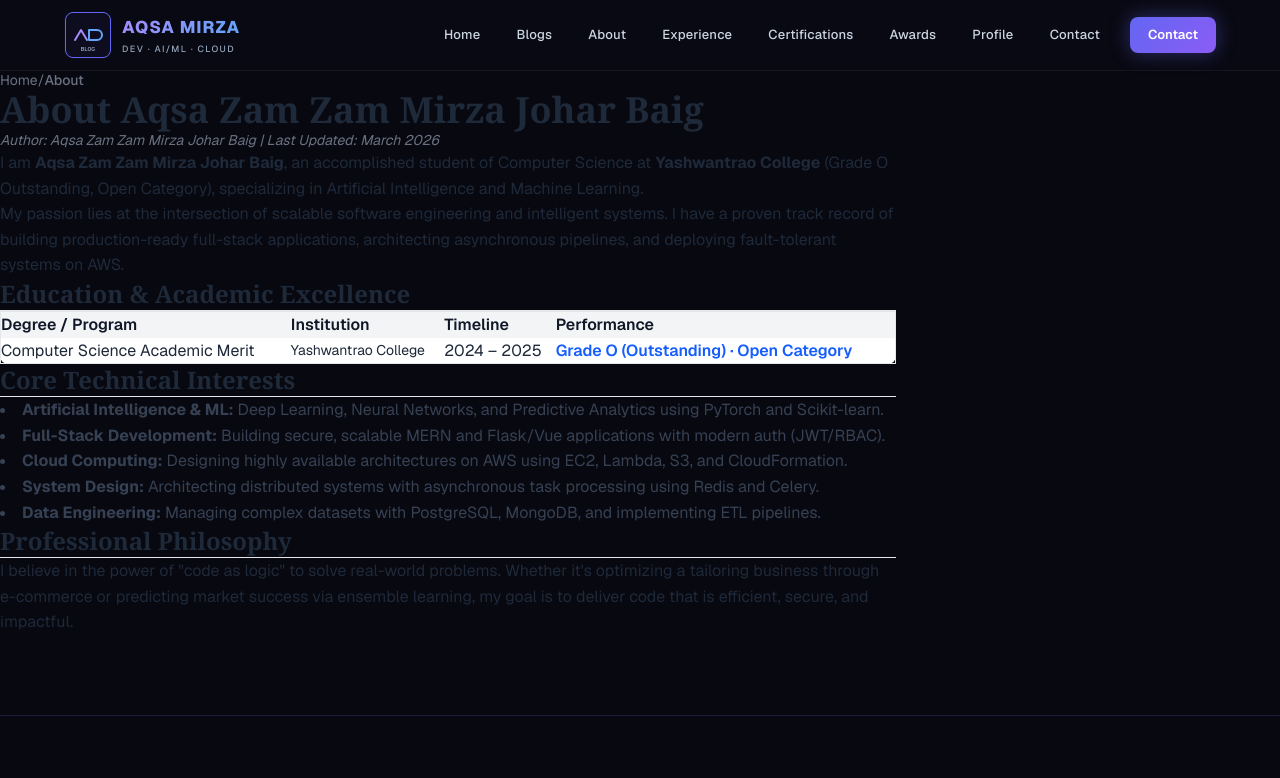
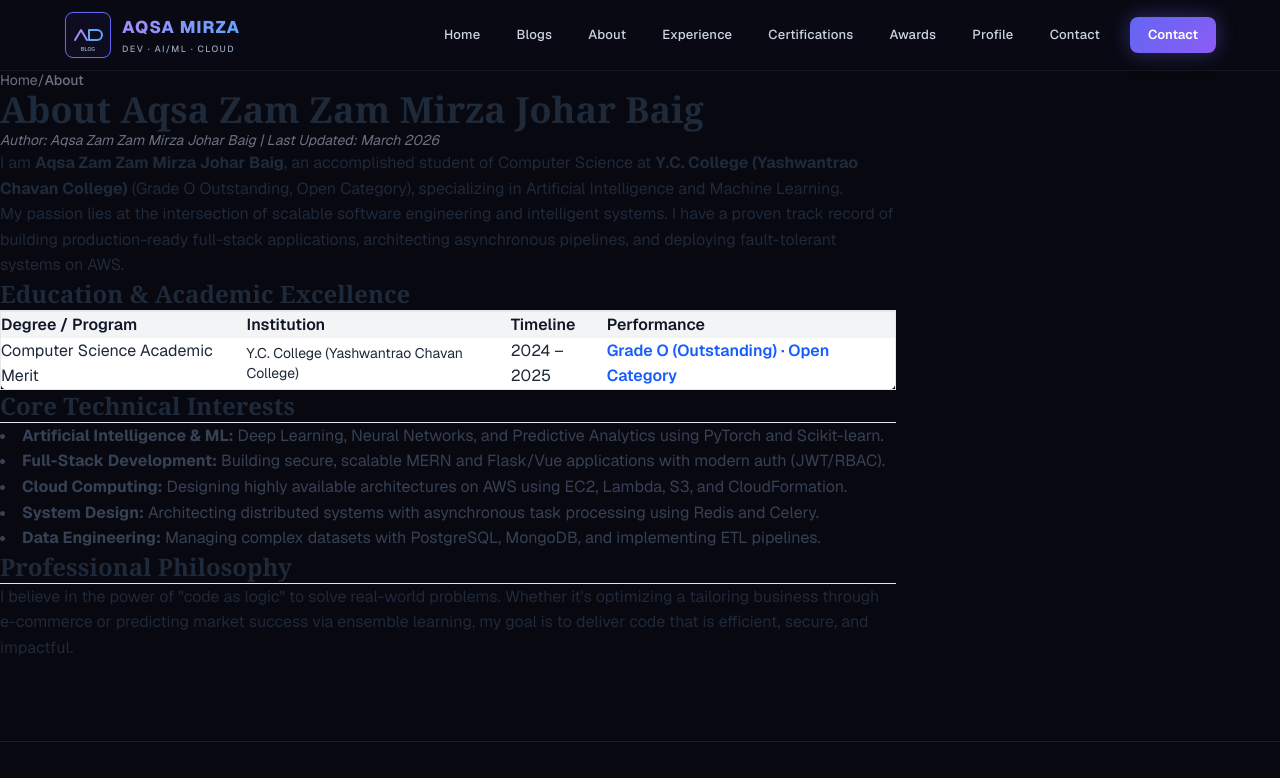
Before and after one commit to AQSA-ZAM-ZAM-MIRZA-JOHAR-BAIG/AQSA-ZAM-ZAM-MIRZA-JOHAR-BAIG-Constitutional-Law-Blogs, a Next.js app: page /about in a window 1280 px wide. Shown: the top 778 px of the page. Built offline with nearby package versions, Linux system fonts and the light colour scheme.

Commit message:
Update institution name to Y.C. College (Grade O Outstanding, Open Category)

```diff
--- a/src/app/about/page.tsx
+++ b/src/app/about/page.tsx
@@ -5,7 +5,7 @@ import { SITE_URL, absoluteUrl } from '@/lib/seo';
 export const metadata: Metadata = {
   title: 'About',
   description:
-    'Learn about Aqsa Zam Zam Mirza Johar Baig – education at Yashwantrao College (Grade O Outstanding, Open Category), technical strengths, and philosophy for building scalable software.',
+    'Learn about Aqsa Zam Zam Mirza Johar Baig – education at Y.C. College (Yashwantrao Chavan College, Grade O Outstanding, Open Category), technical strengths, and philosophy for building scalable software.',
   alternates: { canonical: `${SITE_URL}/about` },
   openGraph: {
     title: 'About Aqsa Zam Zam Mirza Johar Baig',
@@ -30,7 +30,7 @@ export default function About() {
         <p className="text-sm text-gray-500 italic mb-8">Author: Aqsa Zam Zam Mirza Johar Baig | Last Updated: March 2026</p>
 
         <p className="mb-6">
-          I am <strong>Aqsa Zam Zam Mirza Johar Baig</strong>, an accomplished student of Computer Science at <strong>Yashwantrao College</strong> (Grade O Outstanding, Open Category), specializing in Artificial Intelligence and Machine Learning.
+          I am <strong>Aqsa Zam Zam Mirza Johar Baig</strong>, an accomplished student of Computer Science at <strong>Y.C. College (Yashwantrao Chavan College)</strong> (Grade O Outstanding, Open Category), specializing in Artificial Intelligence and Machine Learning.
         </p>
 
         <p className="mb-8">
@@ -51,7 +51,7 @@ export default function About() {
             <tbody className="divide-y divide-gray-200 dark:divide-gray-700">
               <tr className="hover:bg-gray-50 dark:hover:bg-gray-800">
                 <td className="px-6 py-4">Computer Science Academic Merit</td>
-                <td className="px-6 py-4 text-sm">Yashwantrao College</td>
+                <td className="px-6 py-4 text-sm">Y.C. College (Yashwantrao Chavan College)</td>
                 <td className="px-6 py-4">2024 – 2025</td>
                 <td className="px-6 py-4 font-semibold text-blue-600 dark:text-blue-400">Grade O (Outstanding) · Open Category</td>
               </tr>
--- a/src/app/aqsa-zam-zam-mirza-johar-baig/page.tsx
+++ b/src/app/aqsa-zam-zam-mirza-johar-baig/page.tsx
@@ -86,7 +86,7 @@ export default function NameDisambiguationPage() {
               <span style={{ color: '#8b5cf6', marginTop: '4px' }}>▹</span>
               <div>
                 <strong style={{ display: 'block', color: '#f8fafc', fontSize: '16px' }}>Computer Science Academic Merit</strong>
-                <span style={{ fontSize: '15px', color: '#94a3b8' }}>Yashwantrao College — Grade O (Outstanding), Category: Open</span>
+                <span style={{ fontSize: '15px', color: '#94a3b8' }}>Y.C. College (Yashwantrao Chavan College) — Grade O (Outstanding), Category: Open</span>
               </div>
             </li>
           </ul>
--- a/src/app/contact/page.tsx
+++ b/src/app/contact/page.tsx
@@ -49,7 +49,7 @@ export default function Contact() {
             </div>
             <div>
               <h3 className="text-sm font-semibold text-gray-500 uppercase tracking-wider mb-1">Education</h3>
-              <p className="text-lg text-gray-800 dark:text-gray-200">Yashwantrao College (Grade O Outstanding, Open Category)</p>
+              <p className="text-lg text-gray-800 dark:text-gray-200">Y.C. College (Yashwantrao Chavan College, Grade O Outstanding, Open Category)</p>
             </div>
 
             <div className="pt-8 mt-4 border-t border-gray-200 dark:border-gray-700">
--- a/src/app/layout.tsx
+++ b/src/app/layout.tsx
@@ -38,6 +38,8 @@ export const metadata: Metadata = {
     "AI & ML Engineer",
     "Full-Stack Developer",
     "Constitutional Law Researcher",
+    "Y.C. College Student",
+    "Y.C College",
     "Yashwantrao College Student"
   ],
   authors: [{ name: "Aqsa Zam Zam Mirza Johar Baig (Aqsa Mirza)", url: SITE_URL }],
@@ -103,7 +105,7 @@ export default function RootLayout({
     "url": SITE_URL,
     "image": absoluteUrl("/profile.png"),
     "jobTitle": "Software Developer & AI/ML Specialist",
-    "description": "Aqsa Zam Zam Mirza Johar Baig (also known as Aqsa Zam Zam Mirza and Aqsa Mirza) is a Computer Science student at Yashwantrao College (Grade O Outstanding, Open Category), specializing in AI/ML, Full-stack development, and Constitutional Law research.",
+    "description": "Aqsa Zam Zam Mirza Johar Baig (also known as Aqsa Zam Zam Mirza and Aqsa Mirza) is a Computer Science student at Y.C. College (Yashwantrao Chavan College, Grade O Outstanding, Open Category), specializing in AI/ML, Full-stack development, and Constitutional Law research.",
     "disambiguatingDescription": "Official entity record for Aqsa Zam Zam Mirza Johar Baig, also searched as Aqsa Zam Zam Mirza and Aqsa Mirza.",
     "nationality": {
       "@type": "Country",
@@ -112,7 +114,7 @@ export default function RootLayout({
     "alumniOf": [
       {
         "@type": "EducationalOrganization",
-        "name": "Yashwantrao College"
+        "name": "Y.C. College (Yashwantrao Chavan College)"
       }
     ],
     "affiliation": {
--- a/src/app/moots-awards/page.tsx
+++ b/src/app/moots-awards/page.tsx
@@ -30,7 +30,7 @@ const awards = [
   },
   {
     title: "1st Place - Local College Coding Sprint",
-    organization: "Yashwantrao College",
+    organization: "Y.C. College (Yashwantrao Chavan College)",
     date: "Sept 2024",
     impact: "Solved 6/6 algorithmic challenges in record time using Python and C++.",
     details: "Focused on Dynamic Programming, Graph Theory, and String Manipulation."
--- a/src/app/page.tsx
+++ b/src/app/page.tsx
@@ -111,7 +111,7 @@ export default async function Home() {
             Who is Aqsa Zam Zam Mirza Johar Baig?
           </h2>
           <p style={{ color: "#cbd5e1", fontSize: "15px", lineHeight: 1.7 }}>
-            Aqsa Zam Zam Mirza Johar Baig is a full-stack developer and AI/ML specialist who studied Computer Science at Yashwantrao College (Grade O Outstanding, Open Category).
+            Aqsa Zam Zam Mirza Johar Baig is a full-stack developer and AI/ML specialist who studied Computer Science at Y.C. College (Yashwantrao Chavan College, Grade O Outstanding, Open Category).
             This official profile consolidates verified identity, education, projects, technical publications, and direct contact links.
           </p>
         </div>
@@ -151,7 +151,7 @@ export default async function Home() {
               letterSpacing: '0.08em', textTransform: 'uppercase', marginBottom: '28px',
             }}>
               <span style={{ width: '6px', height: '6px', borderRadius: '50%', backgroundColor: '#a78bfa', display: 'inline-block' }}></span>
-              CS & ENGINEERING (AI & ML) · YASHWANTRAO COLLEGE
+              CS & ENGINEERING (AI & ML) · Y.C. COLLEGE
             </div>
 
             <h1 style={{
@@ -408,8 +408,8 @@ export default async function Home() {
             {[
               {
                 icon: '🎓',
-                title: 'Yashwantrao College',
-                desc: 'Computer Science academic merit standing with Grade O (Outstanding) under Open Category. Strong foundation in software engineering and AI.',
+                title: 'Y.C. College',
+                desc: 'Computer Science academic merit standing at Y.C. College (Yashwantrao Chavan College) with Grade O (Outstanding) under Open Category. Strong foundation in software engineering and AI.',
                 link: '/about', linkText: 'Academic Profile →',
                 color: '#f59e0b',
               },
@@ -471,7 +471,7 @@ export default async function Home() {
           </div>
           <div style={{ display: 'flex', flexDirection: 'column', gap: '12px' }}>
             {[
-              { q: 'Who is Aqsa Zam Zam Mirza Johar Baig?', a: 'Aqsa Zam Zam Mirza Johar Baig is an accomplished Computer Science student at Yashwantrao College (Grade O Outstanding, Open Category), specializing in AI/ML and full-stack development.' },
+              { q: 'Who is Aqsa Zam Zam Mirza Johar Baig?', a: 'Aqsa Zam Zam Mirza Johar Baig is an accomplished Computer Science student at Y.C. College (Yashwantrao Chavan College, Grade O Outstanding, Open Category), specializing in AI/ML and full-stack development.' },
               { q: 'What are Aqsa\'s primary technical skills?', a: 'Her core skills include Java, Python, JavaScript, React.js, AWS Cloud, and Machine Learning frameworks like PyTorch and TensorFlow.' },
               { q: 'What significant projects has she built?', a: 'Key projects include Mahalaxmi Tailors (MERN/AWS), FalcoVita (Flask/Vue/Redis), and an IPO Success Predictor (Machine Learning).' },
               { q: 'How to contact Aqsa Zam Zam Mirza Johar Baig?', a: 'You can contact her via the Contact page, LinkedIn (aqsamirza08), or GitHub (AQSA-ZAM-ZAM-MIRZA-JOHAR-BAIG).' },
@@ -496,7 +496,7 @@ export default async function Home() {
                   {
                     "@type": "Question",
                     "name": "Who is Aqsa Zam Zam Mirza Johar Baig?",
-                    "acceptedAnswer": { "@type": "Answer", "text": "Aqsa Zam Zam Mirza Johar Baig is an accomplished Computer Science student at Yashwantrao College (Grade O Outstanding, Open Category), specializing in AI/ML and full-stack development." }
+                    "acceptedAnswer": { "@type": "Answer", "text": "Aqsa Zam Zam Mirza Johar Baig is an accomplished Computer Science student at Y.C. College (Yashwantrao Chavan College, Grade O Outstanding, Open Category), specializing in AI/ML and full-stack development." }
                   },
                   {
                     "@type": "Question",
--- a/src/components/AuthorBio.tsx
+++ b/src/components/AuthorBio.tsx
@@ -13,7 +13,7 @@ export default function AuthorBio() {
       aria-label="Author biography"
     >
       <p style={{ color: "#cbd5e1", fontSize: "14px", lineHeight: 1.7, marginBottom: "10px" }}>
-        <strong>Aqsa Zam Zam Mirza Johar Baig</strong> studied Computer Science at Yashwantrao College (Grade O Outstanding, Open Category).
+        <strong>Aqsa Zam Zam Mirza Johar Baig</strong> studied Computer Science at Y.C. College (Yashwantrao Chavan College, Grade O Outstanding, Open Category).
       </p>
       <p style={{ color: "#cbd5e1", fontSize: "14px", lineHeight: 1.7, marginBottom: "10px" }}>
         She has personally verified and documented multiple production software, cloud, and legal-content workflows
--- a/src/components/FAQ.tsx
+++ b/src/components/FAQ.tsx
@@ -4,11 +4,11 @@ import { useState } from 'react';
 const faqs = [
   {
     question: "Who is AQSA MIRZA?",
-    answer: "AQSA MIRZA is a Computer Science achiever at Yashwantrao College (Grade O Outstanding, Open Category). She is a software developer, AI/ML specialist, and cloud architect."
+    answer: "AQSA MIRZA is a Computer Science achiever at Y.C. College (Yashwantrao Chavan College, Grade O Outstanding, Open Category). She is a software developer, AI/ML specialist, and cloud architect."
   },
   {
     question: "What is AQSA MIRZA’s technical background?",
-    answer: "AQSA MIRZA studied Computer Science at Yashwantrao College, achieving Grade O (Outstanding) under Open Category. She has deep expertise in full-stack development (MERN, Flask/Vue), cloud infrastructure (AWS, Azure), and predictive modeling using ensemble learning."
+    answer: "AQSA MIRZA studied Computer Science at Y.C. College (Yashwantrao Chavan College), achieving Grade O (Outstanding) under Open Category. She has deep expertise in full-stack development (MERN, Flask/Vue), cloud infrastructure (AWS, Azure), and predictive modeling using ensemble learning."
   },
   {
     question: "What key projects has AQSA MIRZA built?",
--- a/src/components/Footer.tsx
+++ b/src/components/Footer.tsx
@@ -91,7 +91,7 @@ export default function Footer() {
               <div style={{ color: '#64748b', fontSize: '14px' }}>
                 📧 <a href="mailto:aqsamirz@gmail.com" style={{ color: '#a78bfa', textDecoration: 'none' }}>aqsamirz@gmail.com</a>
               </div>
-              <div style={{ color: '#64748b', fontSize: '14px' }}>🎓 Yashwantrao College</div>
+              <div style={{ color: '#64748b', fontSize: '14px' }}>🎓 Y.C. College (Yashwantrao Chavan College)</div>
             </div>
             <Link href="/contact" style={{
               display: 'inline-block',
```
